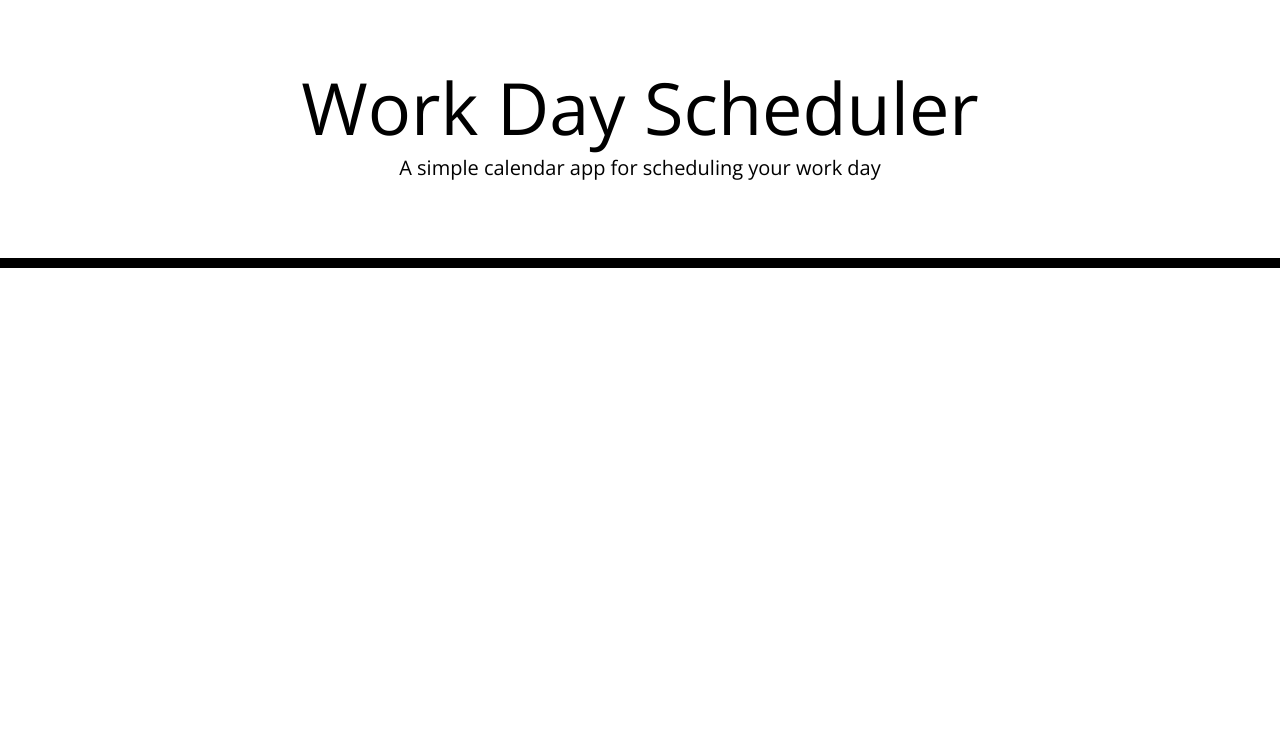
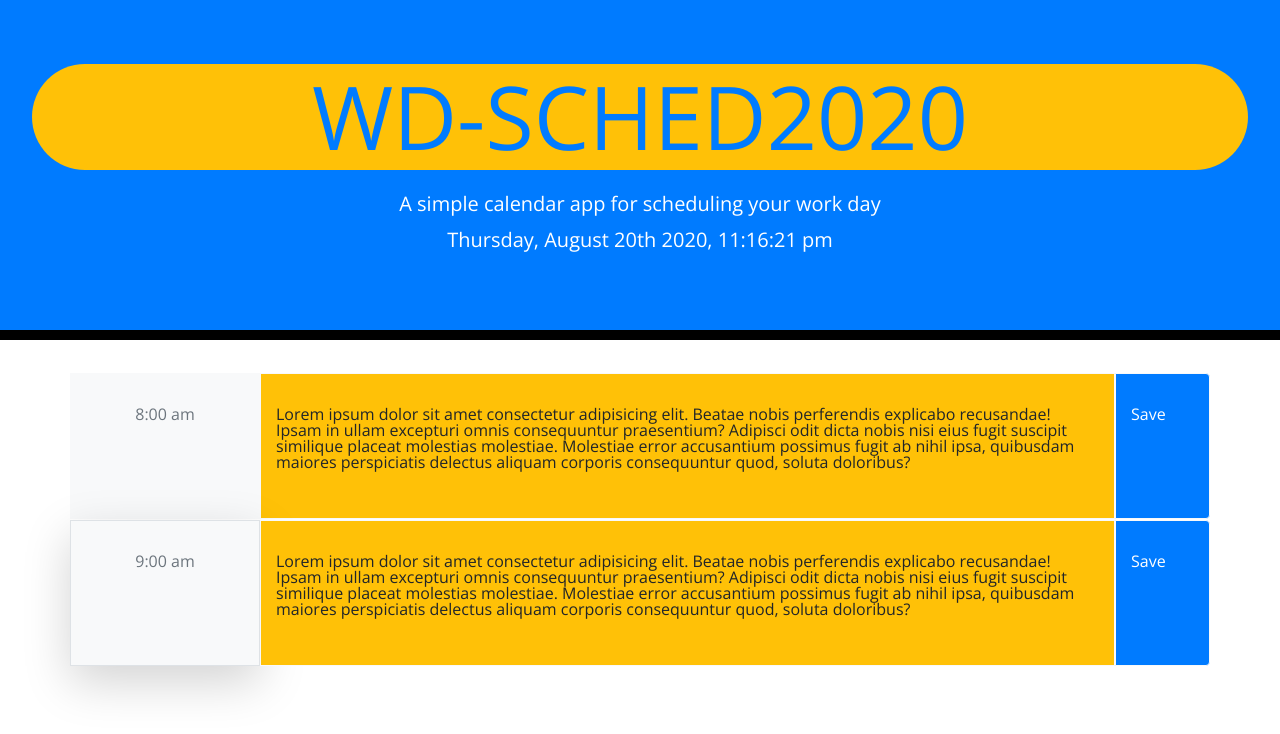
Before and after one commit to daejo/wd-sched, a plain HTML site: page index.html in a window 1280 px wide. Drawn offline with nearby package versions, Linux system fonts and the light colour scheme; files that its build step writes are made by us from their sources.

Commit message:
adds wireframe

```diff
--- /dev/null
+++ b/assets/js/script.js
@@ -0,0 +1,12 @@
+/* PSEUDOCODE
+    Planner Displays current day, date, and time.
+    Input Tasks for respective time of day
+    Save task
+    As current time moves closer to set, time blocks change colors.
+*/
+
+setInterval(() => {
+    var nowReadable = moment().format('dddd, MMMM Do YYYY, h:mm:ss a');;
+    console.log(nowReadable);
+    currentDay.textContent = nowReadable;
+},1000);
--- a/index.html
+++ b/index.html
@@ -18,21 +18,51 @@
       href="https://fonts.googleapis.com/css?family=Open+Sans&display=swap"
       rel="stylesheet"
     />
-    <link rel="stylesheet" href="style.css" />
+    <link rel="stylesheet" href="./assets/css/style.css" />
     <title>Work Day Scheduler</title>
   </head>
 
   <body>
-    <header class="jumbotron">
-      <h1 class="display-3">Work Day Scheduler</h1>
-      <p class="lead">A simple calendar app for scheduling your work day</p>
-      <p id="currentDay" class="lead"></p>
+    <header class="jumbotron bg-primary">
+      <h1 class="display-2 bg-warning text-primary rounded-pill">WD-SCHED2020</h1>
+      <br/>
+      <p class="lead text-white">A simple calendar app for scheduling your work day</p>
+      <p id="currentDay" class="lead text-white"></p>
     </header>
     <div class="container">
       <!-- Timeblocks go here -->
+      <div class="row h-auto">
+        <div class="col-sm-2 bg-light border border-light text-muted text-center">
+          <p>8:00 am</p>
+        </div>
+        <div class="col-sm-9 bg-warning border border-light text-black">
+          <p>Lorem ipsum dolor sit amet consectetur adipisicing elit. Beatae nobis perferendis explicabo recusandae! Ipsam in ullam excepturi omnis consequuntur praesentium? Adipisci odit dicta nobis nisi eius fugit suscipit similique placeat molestias molestiae. Molestiae error accusantium possimus fugit ab nihil ipsa, quibusdam maiores perspiciatis delectus aliquam corporis consequuntur quod, soluta doloribus?</p>
+        </div>
+        <div class="col-sm-1 bg-primary border border-light rounded-right text-white">
+          <p class="">Save</p>
+        </div>
+      </div>
+
+      <div class="row h-auto">
+        <div class="col-sm-2 bg-light border shadow-lg text-muted text-center">
+          <p>9:00 am</p>
+        </div>
+        <div class="col-sm-9 bg-warning border border-light text-black">
+          <p>Lorem ipsum dolor sit amet consectetur adipisicing elit. Beatae nobis perferendis explicabo recusandae! Ipsam in ullam excepturi omnis consequuntur praesentium? Adipisci odit dicta nobis nisi eius fugit suscipit similique placeat molestias molestiae. Molestiae error accusantium possimus fugit ab nihil ipsa, quibusdam maiores perspiciatis delectus aliquam corporis consequuntur quod, soluta doloribus?</p>
+        </div>
+        <div class="col-sm-1 bg-primary border border-light rounded-right text-white">
+          <p>Save</p>
+        </div>
+      </div>
+
+
+
     </div>
 
+
+
     <script src="https://code.jquery.com/jquery-3.4.1.min.js"></script>
-    <script src="https://cdnjs.cloudflare.com/ajax/libs/moment.js/2.24.0/moment.min.js"></script>
+    <script src="https://cdnjs.cloudflare.com/ajax/libs/moment.js/2.27.0/moment.min.js"></script>
+    <script src="./assets/js/script.js"></script>
   </body>
 </html>
```
Also changed, not shown: 1 other file.
